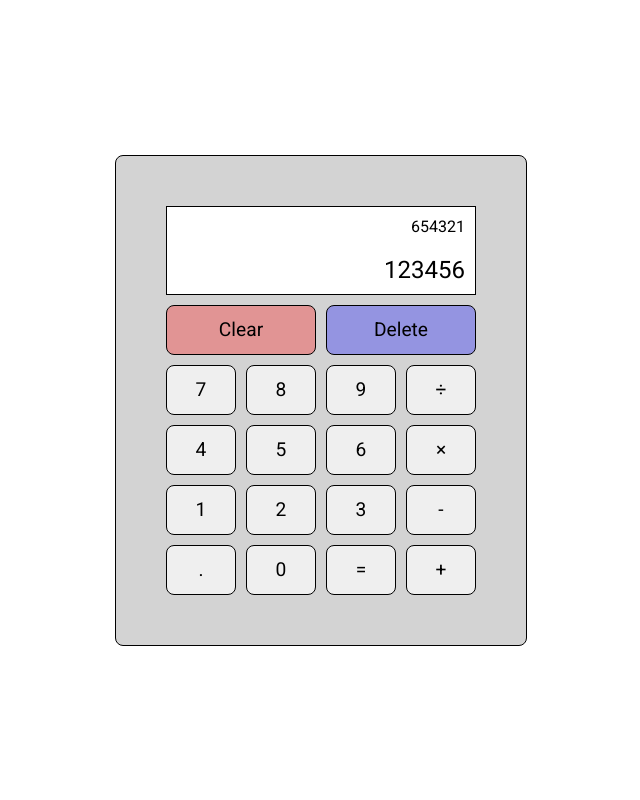
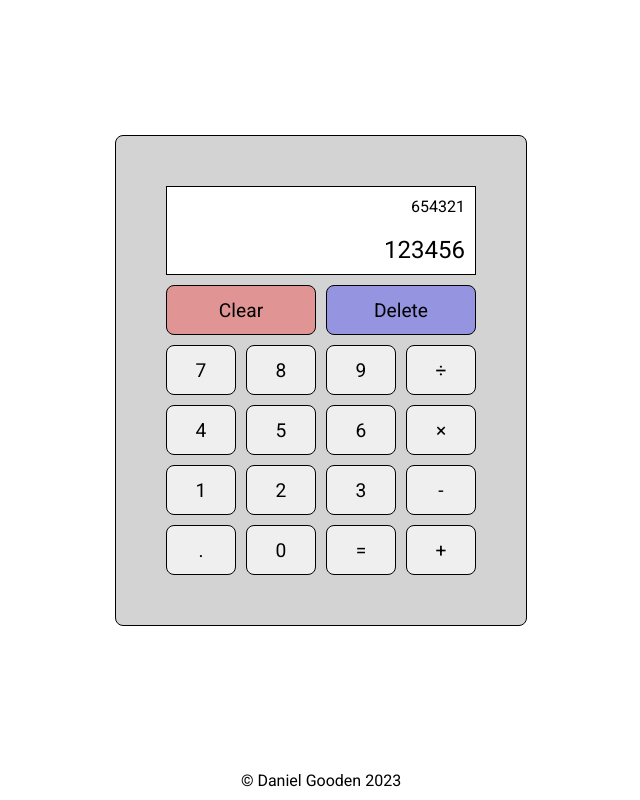
Before and after one commit to dangoodie/calculator, a plain HTML site: page index.html in a window 1280 px wide. Shown: the whole page, without its empty margins (319-959 px from the left). Drawn offline with Linux system fonts and the light colour scheme.

Commit message:
adding footer to the document

```diff
--- a/calculator.js
+++ b/calculator.js
@@ -1,3 +1,7 @@
+const footer = document.querySelector("footer");
+const year = new Date().getFullYear()
+footer.textContent = `\u00A9 Daniel Gooden ${year}`;
+
 function operate(operator, num1, num2) {
   if (operator === "+") return add(num1, num2);
   if (operator === "-") return subtract(num1, num2);
--- a/index.html
+++ b/index.html
@@ -44,6 +44,10 @@
           <button class="calc-button">+</button>
         </div>
       </div>
+      <footer></footer>
     </div>
+
+
+    <script src="./calculator.js"></script>
   </body>
 </html>
--- a/style.css
+++ b/style.css
@@ -27,6 +27,7 @@ body {
   border: 1px solid black;
   border-radius: 8px;
   gap: 10px;
+  margin-top: auto;
 }
 
 .row {
@@ -99,3 +100,8 @@ body {
 .delete:active {
   background-color: rgba(0, 0, 255, 0.7);
 }
+
+footer {
+  margin-top: auto;
+  padding: 10px;
+}
```
